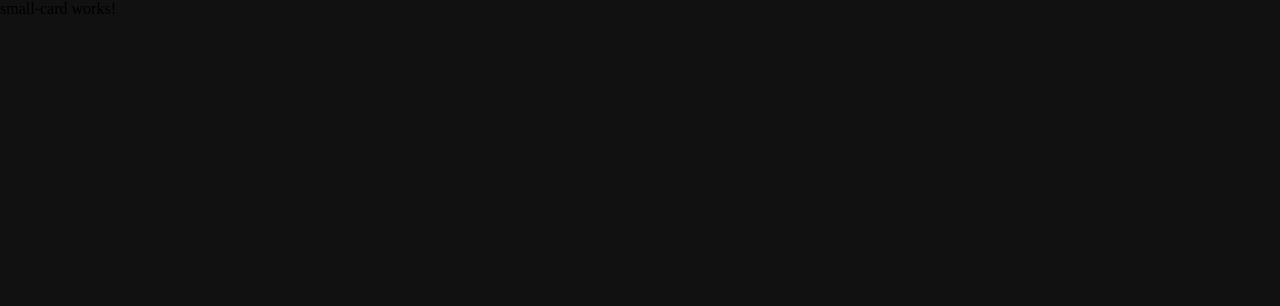
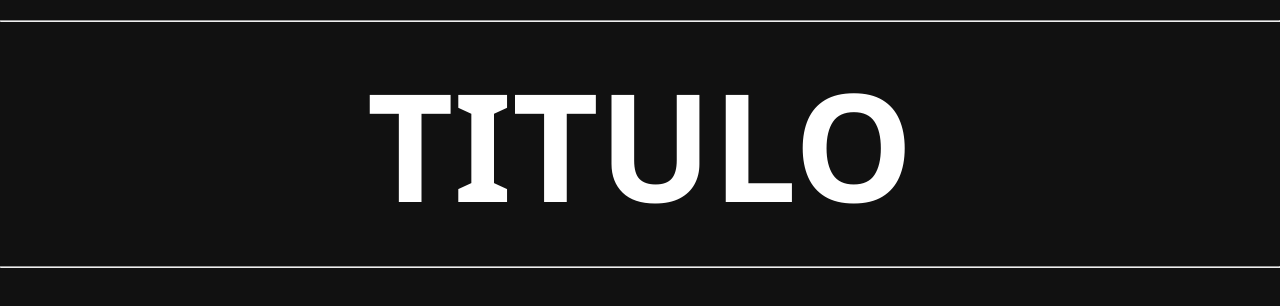
Before and after one commit to GabrielOnohara/santander-bootcamp-angular, an Angular app in the folder blog-angular/angular-blog/: page / in a window 1280 px wide. Shown: the top 306 px of the page. Built offline with nearby package versions, Linux system fonts and the light colour scheme.

Commit message:
contruindo menu title

```diff
--- a/blog-angular/angular-blog/src/app/app.component.html
+++ b/blog-angular/angular-blog/src/app/app.component.html
@@ -1,2 +1,2 @@
-<app-small-card></app-small-card>
+<app-menu-title></app-menu-title>
 <router-outlet></router-outlet>
--- a/blog-angular/angular-blog/src/app/components/menu-title/menu-title.component.css
+++ b/blog-angular/angular-blog/src/app/components/menu-title/menu-title.component.css
@@ -0,0 +1,18 @@
+.menu__title__container{
+  color: white;
+}
+
+.menu__title__container > h1 {
+  margin-top: 10px;
+  margin-bottom: 10px;
+  font-size: 150px;
+  text-align: center;
+  font-weight: bold;
+  font-family: 'segoe UI';
+}
+
+
+.menu__title__container > hr {
+  margin-top: 20px;
+  margin-bottom: 20px;
+}
--- a/blog-angular/angular-blog/src/app/components/menu-title/menu-title.component.html
+++ b/blog-angular/angular-blog/src/app/components/menu-title/menu-title.component.html
@@ -1 +1,5 @@
-<p>menu-title works!</p>
+<div class="menu__title__container">
+<hr>
+<h1>TITULO</h1>
+<hr>
+</div>
```
